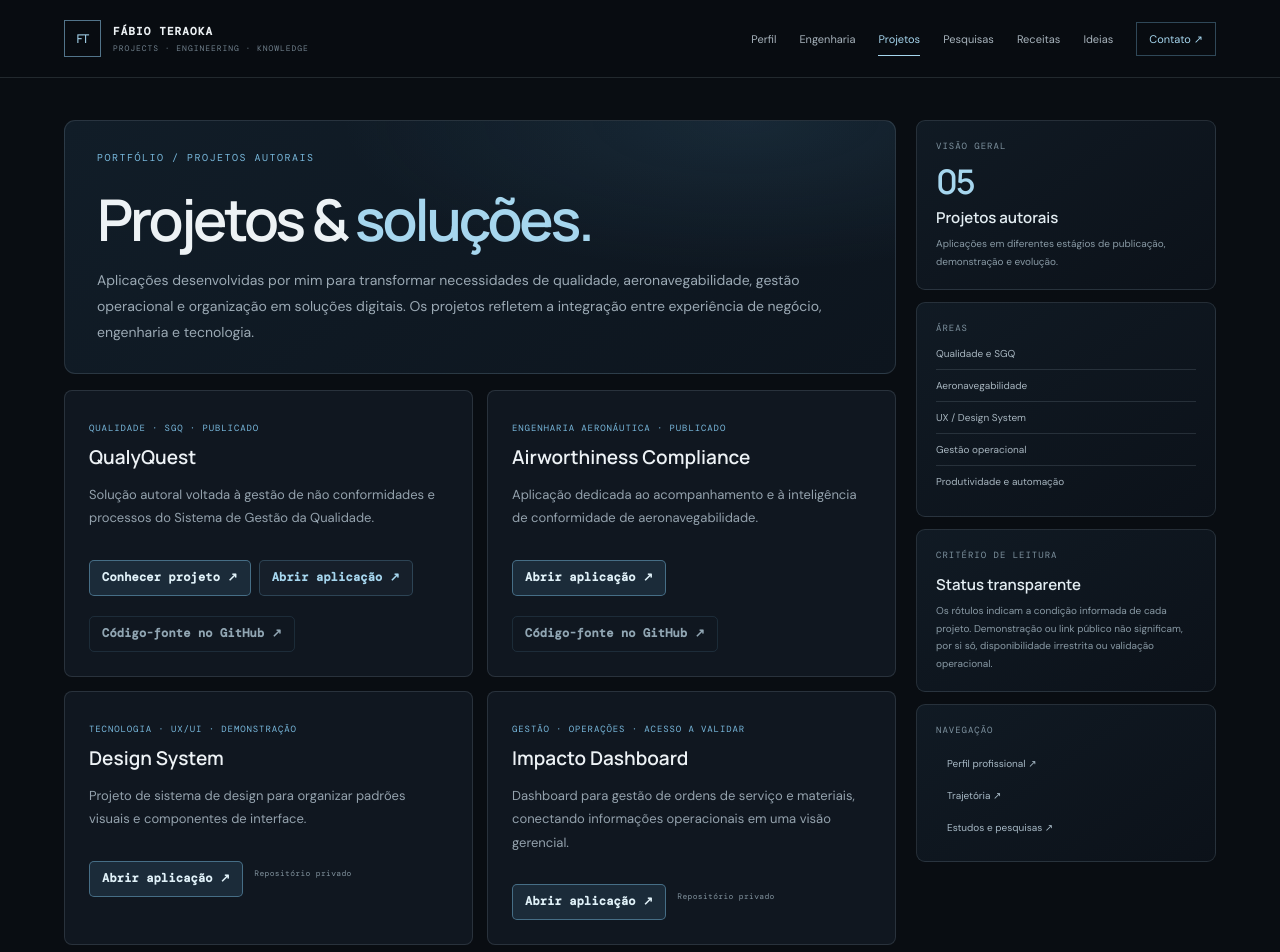
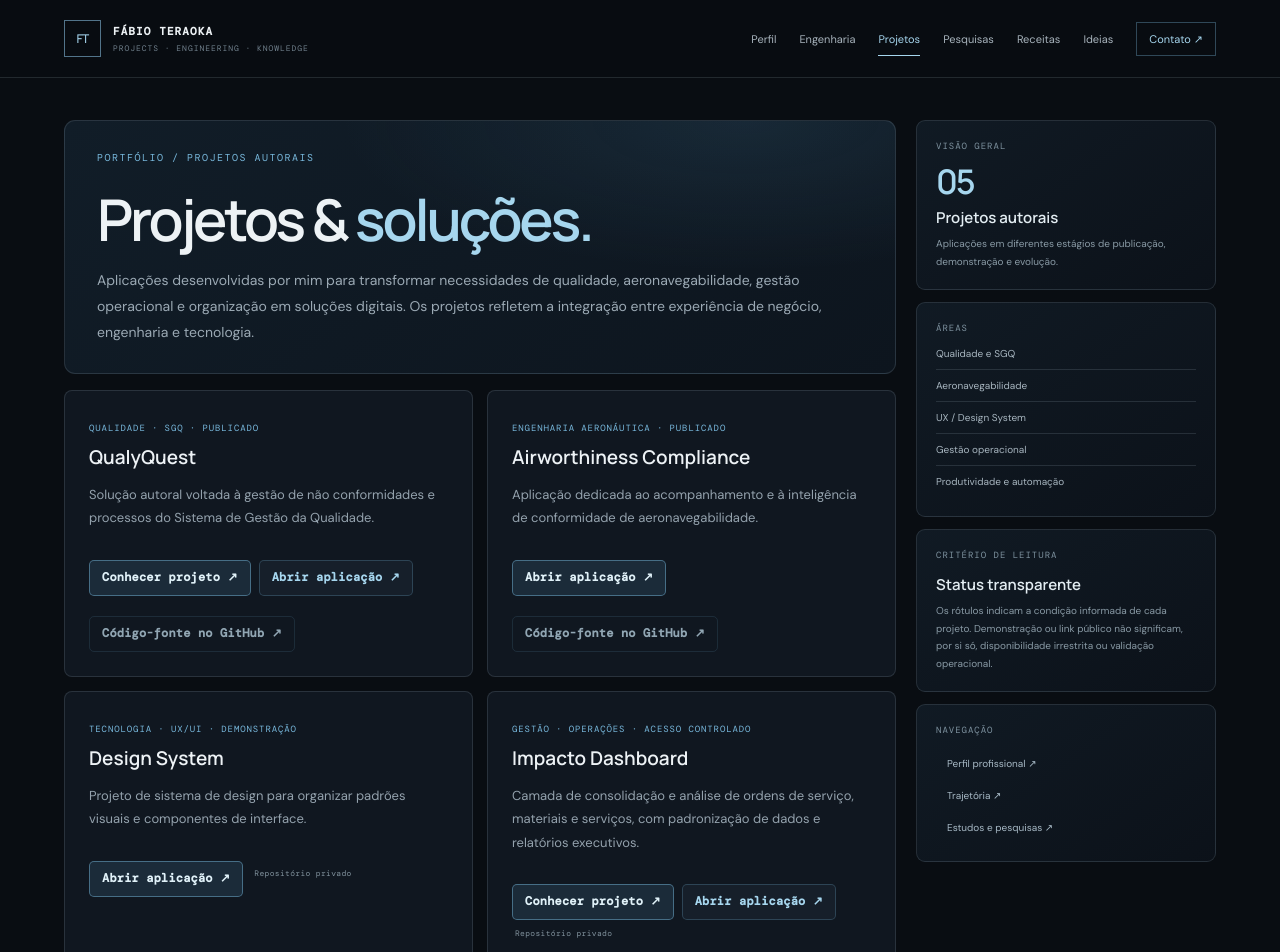
Before and after one commit to fabioteraoka/fabio-teraoka-site, a Next.js app: page /projetos in a window 1280 px wide. Shown: the top 952 px of the page. Built offline with nearby package versions, Linux system fonts and the light colour scheme.

Commit message:
Link Impacto Dashboard case study from projects page

```diff
--- a/app/projetos/page.tsx
+++ b/app/projetos/page.tsx
@@ -1,11 +1,11 @@
 import { PortalChrome } from "../components/PortalChrome";
 
 const projects = [
-  { name: "QualyQuest", category: "QUALIDADE · SGQ", description: "Solução autoral voltada à gestão de não conformidades e processos do Sistema de Gestão da Qualidade.", demo: "https://qualyquest.onrender.com", source: "https://github.com/fabioteraoka/QualyQuest", sourceLabel: "Código-fonte no GitHub", status: "PUBLICADO" },
+  { name: "QualyQuest", category: "QUALIDADE · SGQ", description: "Solução autoral voltada à gestão de não conformidades e processos do Sistema de Gestão da Qualidade.", demo: "https://qualyquest.onrender.com", details: "/projetos/qualyquest", source: "https://github.com/fabioteraoka/QualyQuest", sourceLabel: "Código-fonte no GitHub", status: "PUBLICADO" },
   { name: "Airworthiness Compliance", category: "ENGENHARIA AERONÁUTICA", description: "Aplicação dedicada ao acompanhamento e à inteligência de conformidade de aeronavegabilidade.", demo: "https://airworthinesscompliance.onrender.com", source: "https://github.com/fabioteraoka/Airworthiness-Compliance-", sourceLabel: "Código-fonte no GitHub", status: "PUBLICADO" },
   { name: "Design System", category: "TECNOLOGIA · UX/UI", description: "Projeto de sistema de design para organizar padrões visuais e componentes de interface.", demo: "https://design-system-9pu5.onrender.com", sourceLabel: "Repositório privado", status: "DEMONSTRAÇÃO" },
-  { name: "Impacto Dashboard", category: "GESTÃO · OPERAÇÕES", description: "Dashboard para gestão de ordens de serviço e materiais, conectando informações operacionais em uma visão gerencial.", demo: "https://dashboard-impacto-soex.onrender.com", sourceLabel: "Repositório privado", status: "ACESSO A VALIDAR" },
-  { name: "Painel da Vida", category: "PRODUTIVIDADE · AUTOMAÇÃO", description: "Painel pessoal para centralizar agenda, e-mails, tarefas e alertas, com integrações e automações em evolução.", demo: "https://painel-da-vida-git-main-fabioteraokas-projects.vercel.app/", source: "https://github.com/fabioteraoka/painel-da-vida", sourceLabel: "Código-fonte no GitHub", status: "EM EVOLUÇÃO" },
+  { name: "Impacto Dashboard", category: "GESTÃO · OPERAÇÕES", description: "Camada de consolidação e análise de ordens de serviço, materiais e serviços, com padronização de dados e relatórios executivos.", demo: "https://dashboard-impacto-soex.onrender.com", details: "/projetos/impacto-dashboard", sourceLabel: "Repositório privado", status: "ACESSO CONTROLADO" },
+  { name: "Painel da Vida", category: "PRODUTIVIDADE · AUTOMAÇÃO", description: "Painel pessoal para centralizar agenda, e-mails, tarefas e alertas, com integrações e automações em evolução.", demo: "https://painel-da-vida-git-main-fabioteraokas-projects.vercel.app/", details: "/projetos/painel-da-vida", source: "https://github.com/fabioteraoka/painel-da-vida", sourceLabel: "Código-fonte no GitHub", status: "EM EVOLUÇÃO" },
 ];
 
 export default function Projects() {
@@ -27,8 +27,8 @@ export default function Projects() {
                     <h2>{project.name}</h2>
                     <p>{project.description}</p>
                     <div className="project-links">
-                      {project.name === "QualyQuest" ? <a className="project-link-button project-link-primary" href="/projetos/qualyquest">Conhecer projeto <span aria-hidden="true">↗</span></a> : null}
-                      <a className={project.name === "QualyQuest" ? "project-link-button" : "project-link-button project-link-primary"} href={project.demo} target="_blank" rel="noreferrer">Abrir aplicação <span aria-hidden="true">↗</span></a>
+                      {project.details ? <a className="project-link-button project-link-primary" href={project.details}>Conhecer projeto <span aria-hidden="true">↗</span></a> : null}
+                      <a className={project.details ? "project-link-button" : "project-link-button project-link-primary"} href={project.demo} target="_blank" rel="noreferrer">Abrir aplicação <span aria-hidden="true">↗</span></a>
                       {project.source ? <a className="project-link-button project-link-quiet" href={project.source} target="_blank" rel="noreferrer">{project.sourceLabel} <span aria-hidden="true">↗</span></a> : <span className="project-link-note">{project.sourceLabel}</span>}
                     </div>
                   </article>
```
